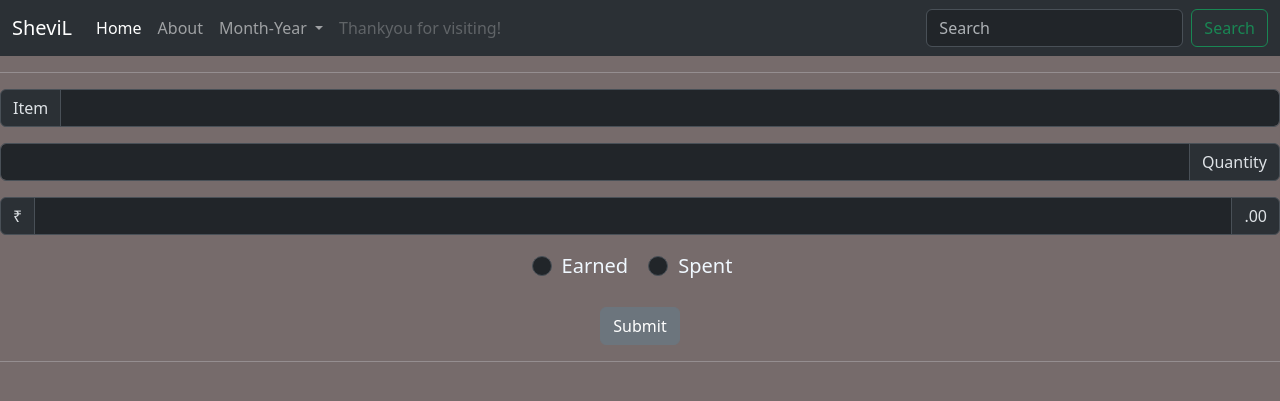
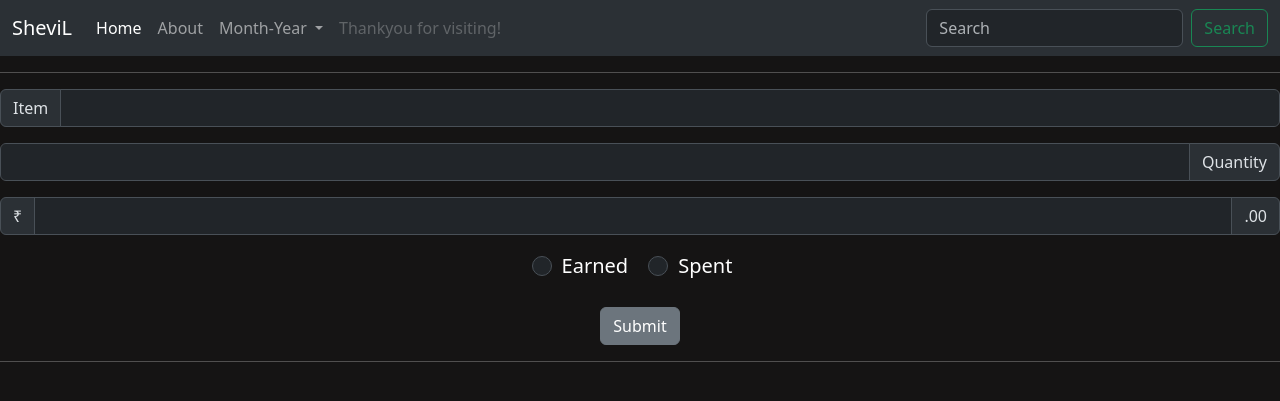
Before and after one commit to Shevilll/Expenses-Tracker, a Flask app: page / in a window 1280 px wide. Shown: the top 401 px of the page. Run offline with Flask 3, Linux system fonts and the light colour scheme; data that the repository does not hold is empty.

Commit message:
some adjustments

```diff
--- a/static/style.css
+++ b/static/style.css
@@ -1,6 +1,6 @@
 #body {
-    background-color: rgb(118, 107, 107);
-    color: aliceblue;
+    background-color: rgb(21, 20, 20);
+    color: rgb(255, 255, 255);
     text-align: center;
     margin: 0 auto;
 }
```
